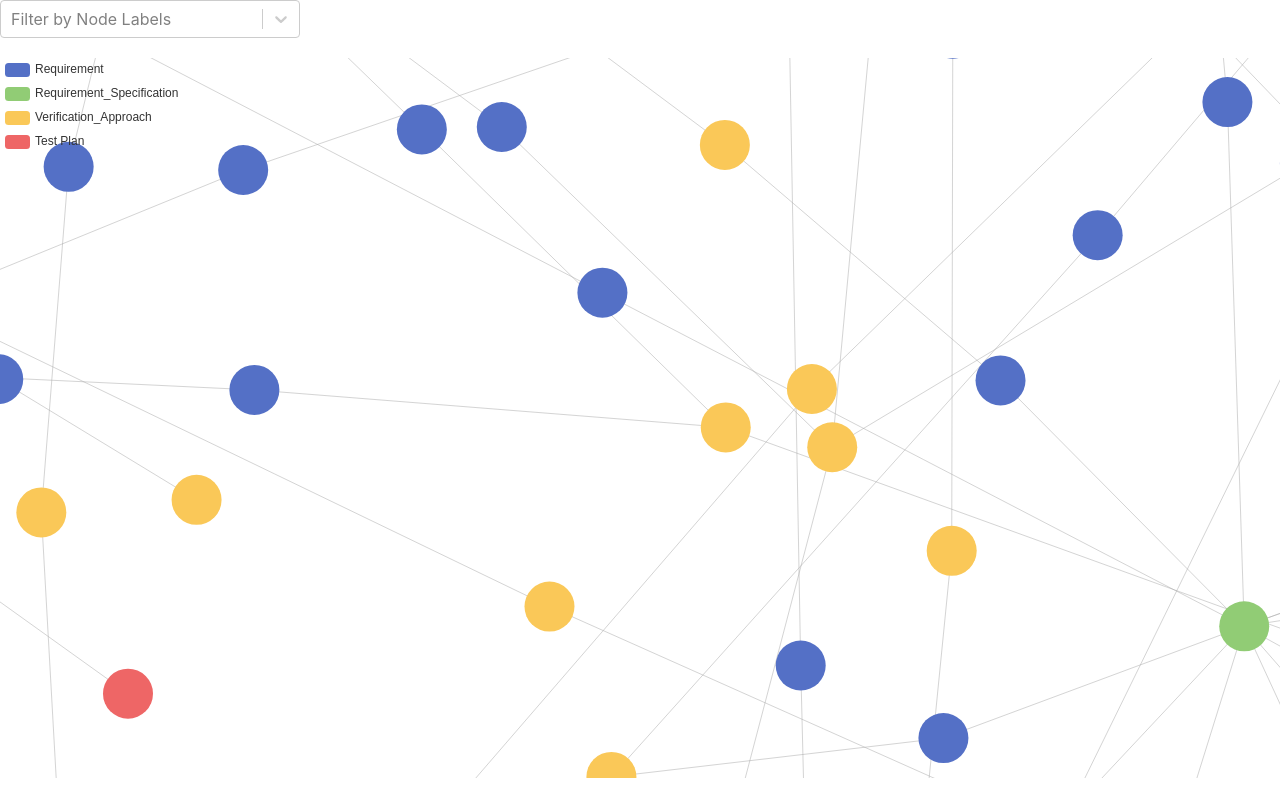
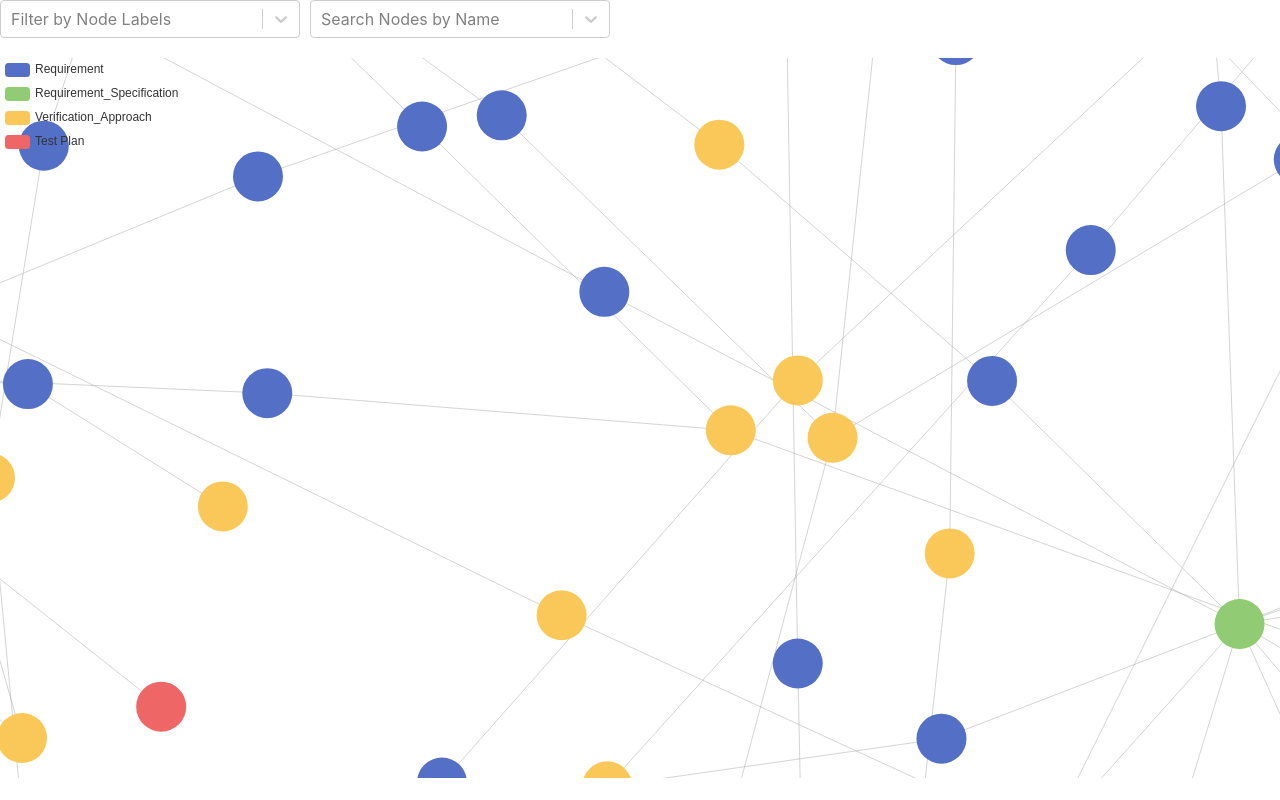
Before and after one commit to mcamack/quill, a React (Create React App) app: page / in a window 1280 px wide. Built offline with nearby package versions, Linux system fonts and the light colour scheme; what react-quill-new would draw is missing.

Commit message:
add node search by name box

```diff
--- a/src/GraphViz.js
+++ b/src/GraphViz.js
@@ -143,6 +143,23 @@ const GraphVisualization = () => {
     renderChart(filteredNodes, graphData.links, highlightedNodes, highlightedLinks);
   };
 
+  const handleNodeSearch = (selectedOption) => {
+    if (!selectedOption) {
+      setFilteredNodes(graphData.nodes);
+      renderChart(graphData.nodes, graphData.links);
+      return;
+    }
+
+    const selectedNode = graphData.nodes.find((node) => node.name === selectedOption.value);
+
+    if (!selectedNode) {
+      console.error(`Node with name ${selectedOption.value} not found in graphData.`);
+      return;
+    }
+
+    handleNodeClick(selectedNode.id); // Reuse the `handleNodeClick` functionality
+  };
+
   const handleCloseInfoBox = () => {
     setSelectedNodeInfo(null);
     renderChart(filteredNodes, graphData.links);
@@ -158,7 +175,12 @@ const GraphVisualization = () => {
     }
   }, [filteredNodes]);
 
-  const nodeOptions = Array.from(
+  const nodeOptions = graphData.nodes.map((node) => ({
+    value: node.name,
+    label: node.name,
+  }));
+
+  const labelOptions = Array.from(
     new Set(graphData.nodes.map((node) => node.label[0]))
   ).map((label) => ({
     value: label,
@@ -167,14 +189,24 @@ const GraphVisualization = () => {
 
   return (
     <div>
-      <div style={{ marginBottom: "20px", width: "300px" }}>
+      <div style={{ marginBottom: "20px", display: "flex", gap: "10px" }}>
+        <div style={{ width: "300px" }}>
           <Select
             isMulti
-          options={nodeOptions}
+            options={labelOptions}
             value={selectedNodeLabels}
             onChange={handleFilterChange}
             placeholder="Filter by Node Labels"
           />
+        </div>
+        <div style={{ width: "300px" }}>
+          <Select
+            options={nodeOptions}
+            isClearable
+            onChange={handleNodeSearch}
+            placeholder="Search Nodes by Name"
+          />
+        </div>
       </div>
       <div ref={chartRef} style={{ width: "100%", height: "90vh" }}></div>
 
```
Lines whose indentation alone changed are shown as unchanged.
